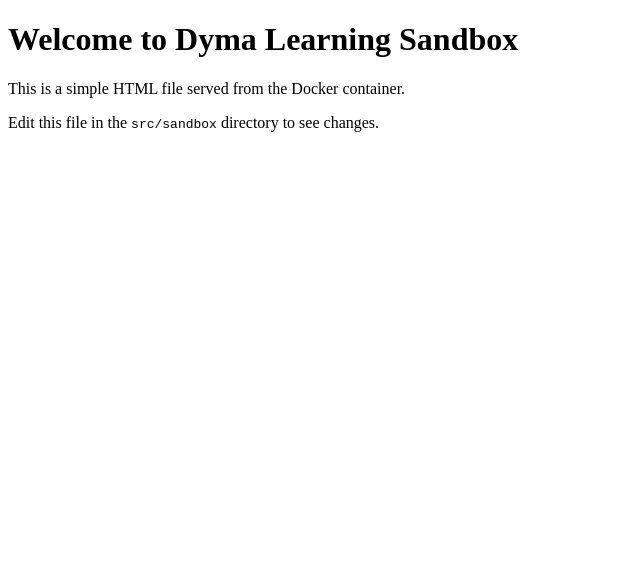
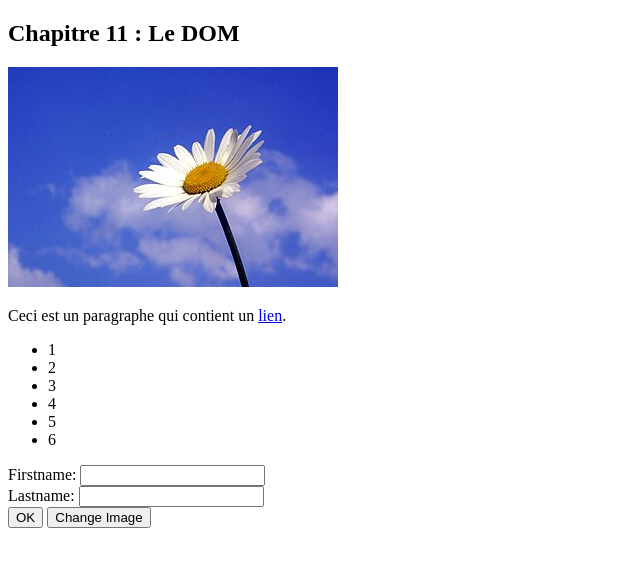
Before and after one commit to mkreutner/vue-sandbox, a website built with Vite: page src/sandbox/index.html in a window 1280 px wide. Shown: the whole page, without its empty margins (0-640 px from the left). Built offline with nearby package versions, Linux system fonts and the light colour scheme.

Commit message:
chore: explore DOM and cie.

```diff
--- a/src/sandbox/index.html
+++ b/src/sandbox/index.html
@@ -3,14 +3,39 @@
   <head>
     <meta charset="UTF-8" />
     <meta name="viewport" content="width=device-width, initial-scale=1.0" />
-    <title>Dyma Learning</title>
+    <script type="module" src="src/chap11/app.js"></script>
+    <title>Chapitre 11 : Le DOM</title>
   </head>
   <body>
-    <h1>Welcome to Dyma Learning Sandbox</h1>
-    <p>This is a simple HTML file served from the Docker container.</p>
-    <p>
-      Edit this file in the <code>src/sandbox</code> directory to see changes.
-    </p>
-    <script type="module" src="/src/main.js"></script>
+    <section>
+      <h1>Chapitre 11 : Le DOM</h1>
+      <img
+        id="myImage"
+        src="src/chap11/images/flower.jpg"
+        alt="flower alternate text"
+        data-name="flower"
+      />
+      <p>Ceci est un paragraphe qui contient un <a href="#">lien</a>.</p>
+      <ul>
+        <li class="item-mnu selected">1</li>
+        <li class="item-mnu">2</li>
+        <li class="item-mnu">3</li>
+        <li class="item-mnu">4</li>
+        <li class="item-mnu">5</li>
+        <li class="item-mnu">6</li>
+      </ul>
+      <div class="form-group">
+        <label for="iFirstName">Firstname:</label>
+        <input type="text" name="iFirstName" id="iFirstName" />
+      </div>
+      <div class="form-group">
+        <label for="iLastName">Lastname:</label>
+        <input type="text" name="iLastName" id="iLastName" />
+      </div>
+      <div class="form-group">
+        <input type="button" value="OK" name="bOK" id="bOK" />
+        <input type="button" value="Change Image" name="bChgImg" id="bChgImg" />
+      </div>
+    </section>
   </body>
 </html>
--- /dev/null
+++ b/src/sandbox/src/chap11/app.js
@@ -0,0 +1,28 @@
+// console.log(navigator.userAgent);
+// console.log(`${screen.width} x ${screen.height}`);
+// console.log(location.origin);
+// console.log(document);
+
+// Ancienne API
+// const elem = document.getElementById("myImage");
+// console.log(elem);
+// console.log(document.getElementsByTagName("img"));
+// console.log(document.querySelector(".item-mnu"));
+// console.log(document.querySelectorAll(".item-mnu"));
+
+function changeImg(event) {
+  const img = document.querySelector("#myImage");
+  const width = img.clientWidth;
+  const height = img.clientHeight;
+  if (img.getAttribute("data-name") == "sucette") {
+    img.src = "src/chap11/images/flower.jpg";
+    img.setAttribute("data-name", "flower");
+  } else {
+    img.src = "src/chap11/images/sucette.jpg";
+    img.setAttribute("data-name", "sucette");
+  }
+  img.width = width;
+  img.height = height;
+}
+
+document.querySelector("#bChgImg").addEventListener("click", changeImg);
--- a/src/sandbox/vite.config.js
+++ b/src/sandbox/vite.config.js
@@ -5,8 +5,8 @@ export default defineConfig({
   build: {
     outDir: "./dist",
   },
-  root: "./exercises/08/06",
-  // root: "./",
+  // root: "./exercises/08/06",
+  root: "./",
   server: {
     host: "0.0.0.0",
     port: 8080,
```
Also changed, not shown: src/sandbox/index-chap-01-10.html (added, +16 -0 lines), src/sandbox/src/chap11/images/flower.jpg (added), 1 other file.
